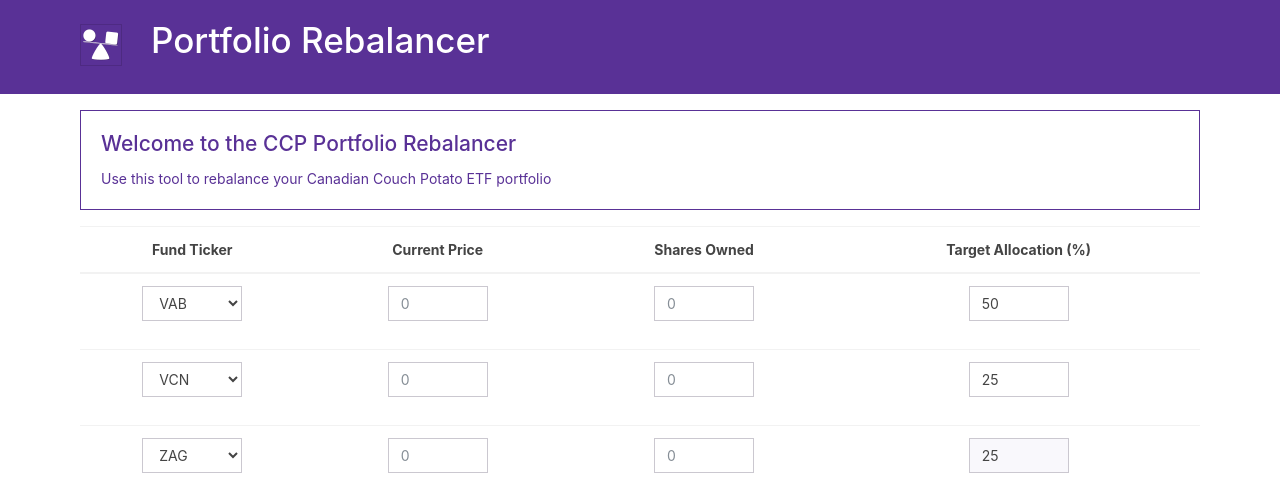
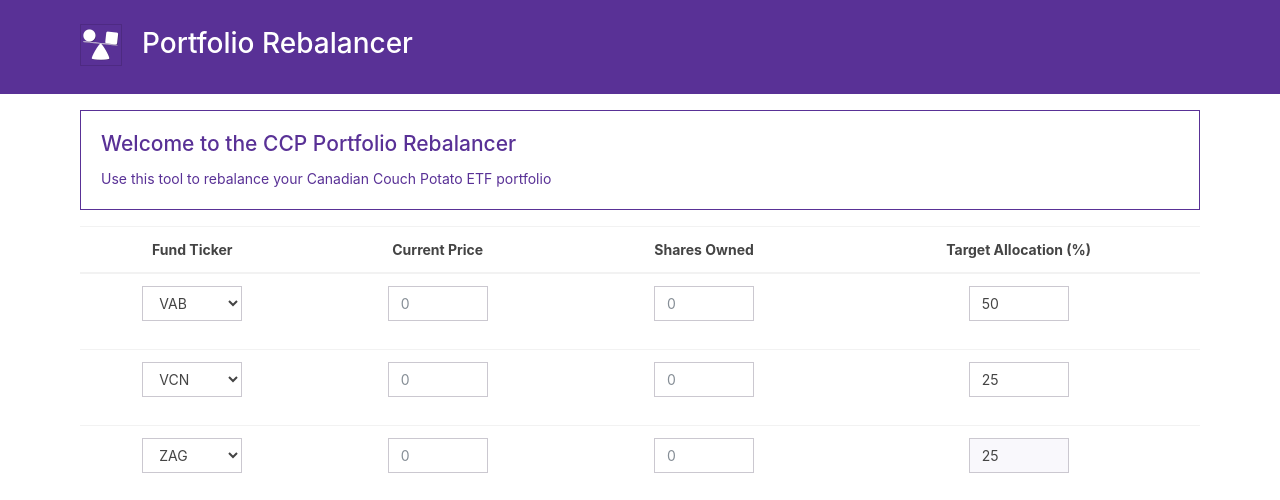
Before and after one commit to DerrykBoyd/portfolio-rebalancer, a Flask app: page / in a window 1280 px wide. Shown: the top 500 px of the page. Run offline with Flask 2, Linux system fonts and the light colour scheme; some libraries are stand-ins or nearby versions.

Commit message:
Minor layout changes

```diff
--- a/static/style.css
+++ b/static/style.css
@@ -1,10 +1,14 @@
-#main-title>img, #main-title>h1 {
+#main-title>img, #main-title>h2 {
     display: inline-block;
+}
+
+#main-title>h2 {
+    margin-top: 8px;
 }
 
 #main-title>img {
     margin-bottom: 8px;
-    margin-right: 25px;
+    margin-right: 16px;
 }
 
 .form-group, .form-control {
--- a/templates/index.html
+++ b/templates/index.html
@@ -18,7 +18,7 @@
     <nav class="navbar navbar-expand-lg navbar-dark bg-primary">
         <div id="main-title" >
             <img src="/static/navbar-img.png">
-            <h1 class="text-white">Portfolio Rebalancer</h1>
+            <h2 class="text-white">Portfolio Rebalancer</h2>
         </div>
     </nav>
     <body>
```
